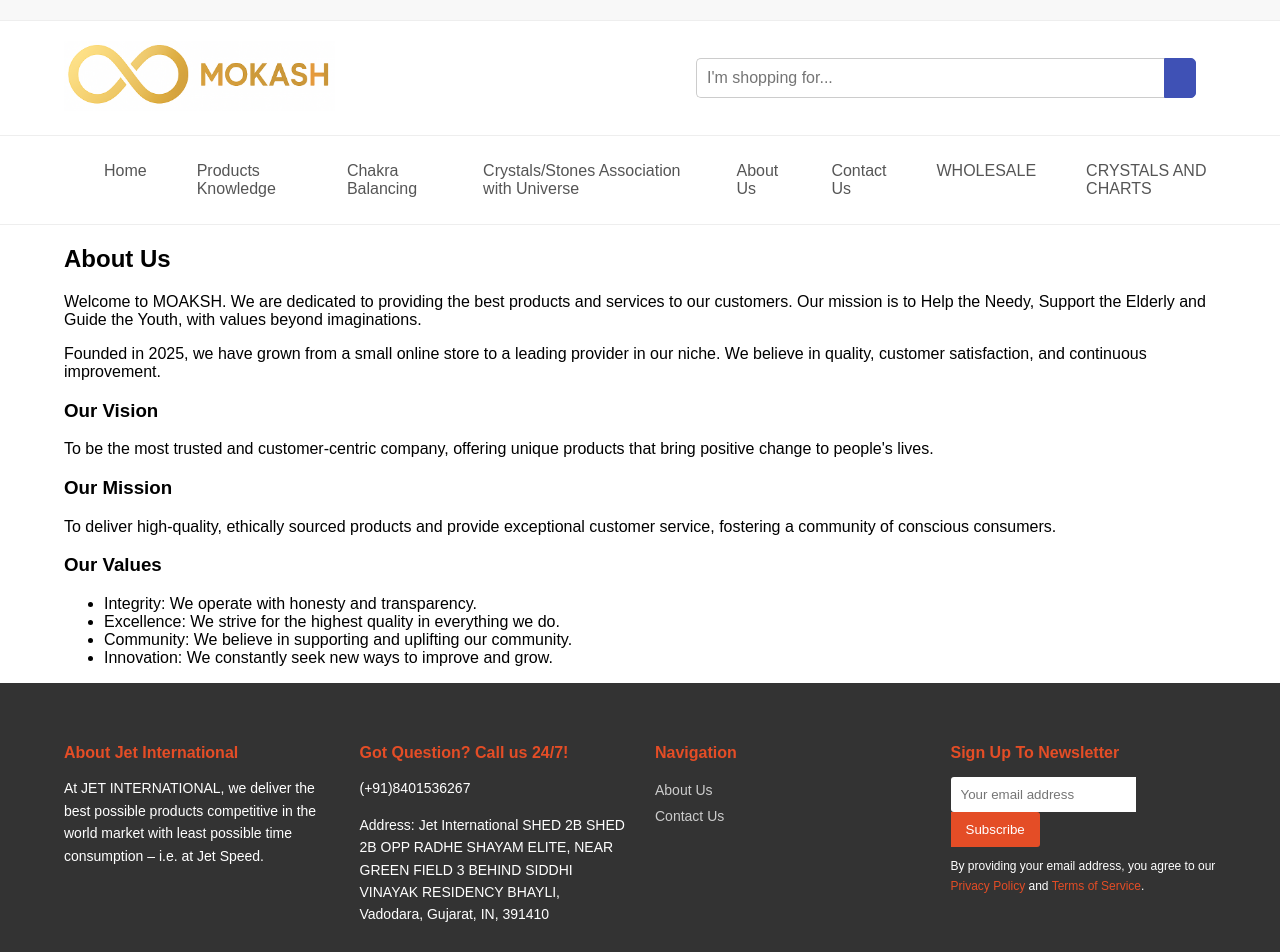
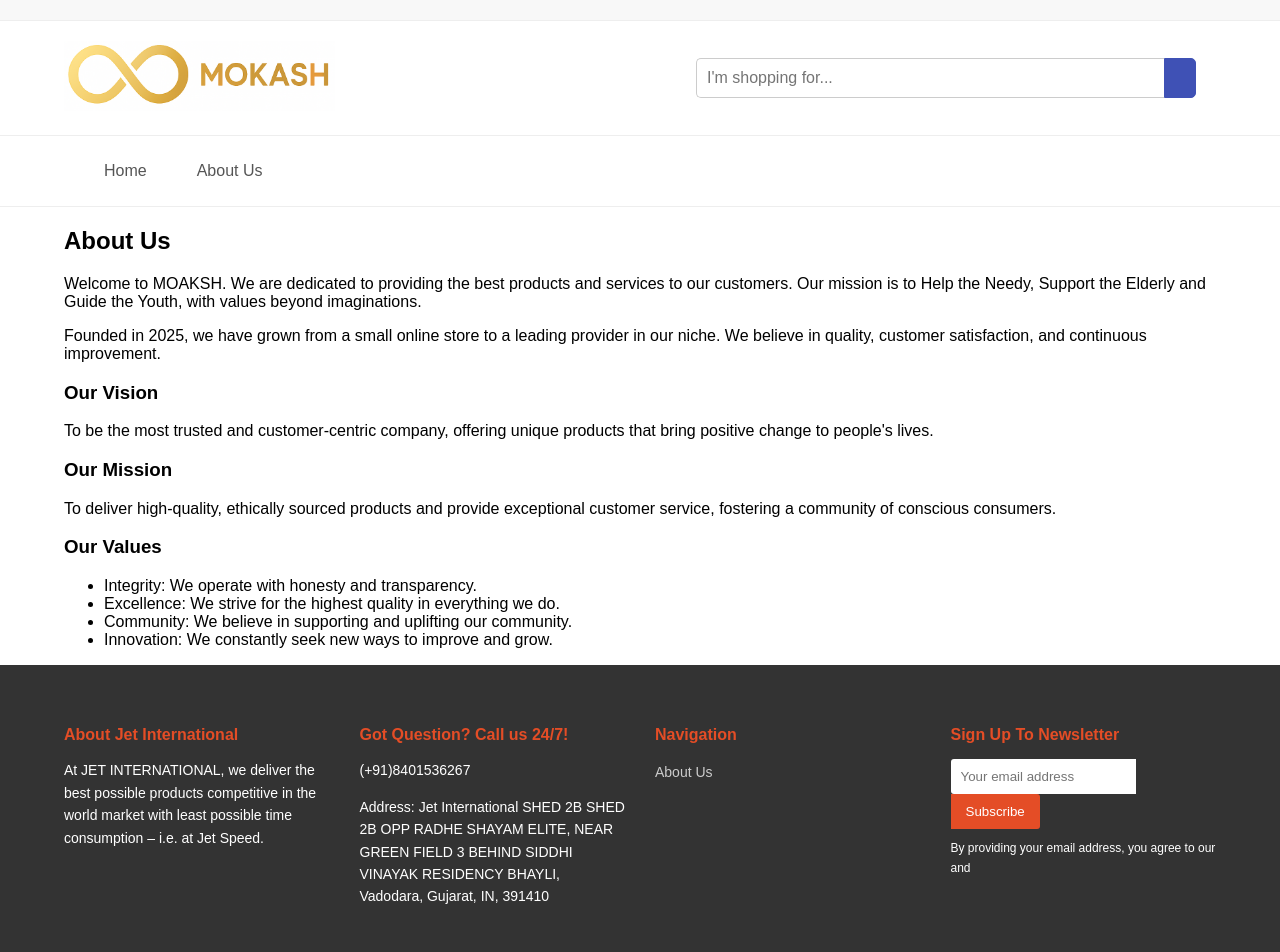
Before and after one commit to Hetnayak28/Moaksh_new, a React (Create React App) app: page /about-us in a window 1280 px wide. Shown: the top 952 px of the page. Built offline with nearby package versions, Linux system fonts and the light colour scheme.

Commit message:
solve allerror

```diff
--- a/public/index.html
+++ b/public/index.html
@@ -24,7 +24,7 @@
       work correctly both with client-side routing and a non-root public URL.
       Learn how to configure a non-root public URL by running `npm run build`.
     -->
-    <title>React App</title>
+    <title>Moaksh Crystals</title>
   </head>
   <body>
     <noscript>You need to enable JavaScript to run this app.</noscript>
--- a/src/components/Footer.js
+++ b/src/components/Footer.js
@@ -29,7 +29,7 @@
                     <h4>Navigation</h4>
                     <ul>
                         <li><a href="/about-us">About Us</a></li>
-                        <li><a href="#">Contact Us</a></li>
+                        {/* <li><a href="">Contact Us</a></li> */}
                     </ul>
                 </div>
                 <div className="footer-section newsletter">
@@ -44,7 +44,7 @@
                         />
                         <button type="submit">Subscribe</button>
                     </form>
-                    <p className="privacy-text">By providing your email address, you agree to our <a href="#">Privacy Policy</a> and <a href="#">Terms of Service</a>.</p>
+                    <p className="privacy-text">By providing your email address, you agree to our  and</p>
                 </div>
             </div>
             <div className="bottom-bar">
--- a/src/components/Header.js
+++ b/src/components/Header.js
@@ -44,13 +44,9 @@
                 <div className="container">
                     <ul>
                         <li><Link to="/">Home</Link></li>
-                        <li><a href="#">Products Knowledge</a></li>
-                        <li><a href="#">Chakra Balancing</a></li>
-                        <li><a href="#">Crystals/Stones Association with Universe</a></li>
+
                         <li><Link to="/about-us">About Us</Link></li>
-                        <li><a href="#">Contact Us</a></li>
-                        <li><a href="#">WHOLESALE</a></li>
-                        <li><a href="#">CRYSTALS AND CHARTS</a></li>
+
                     </ul>
                 </div>
             </nav>
```
